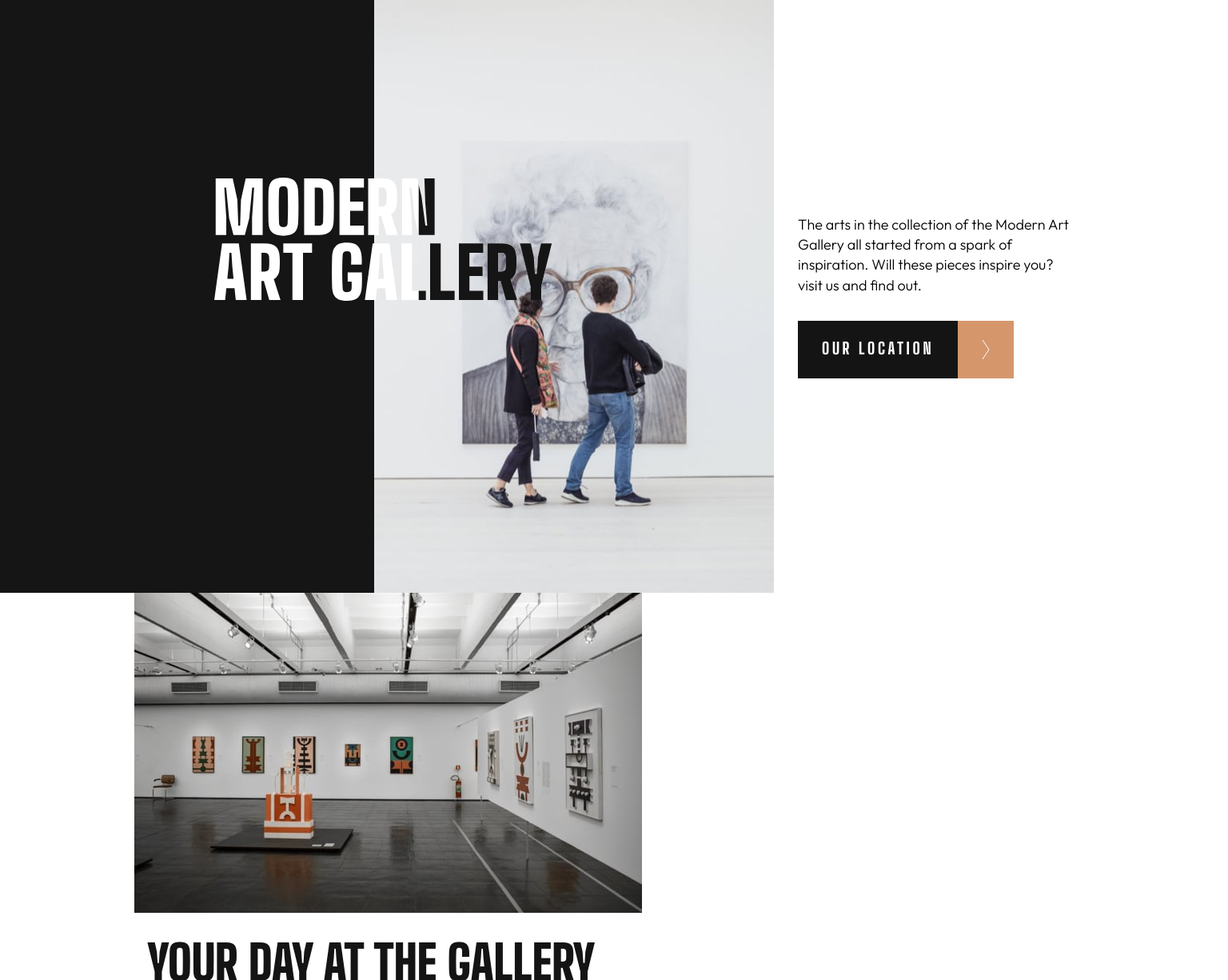
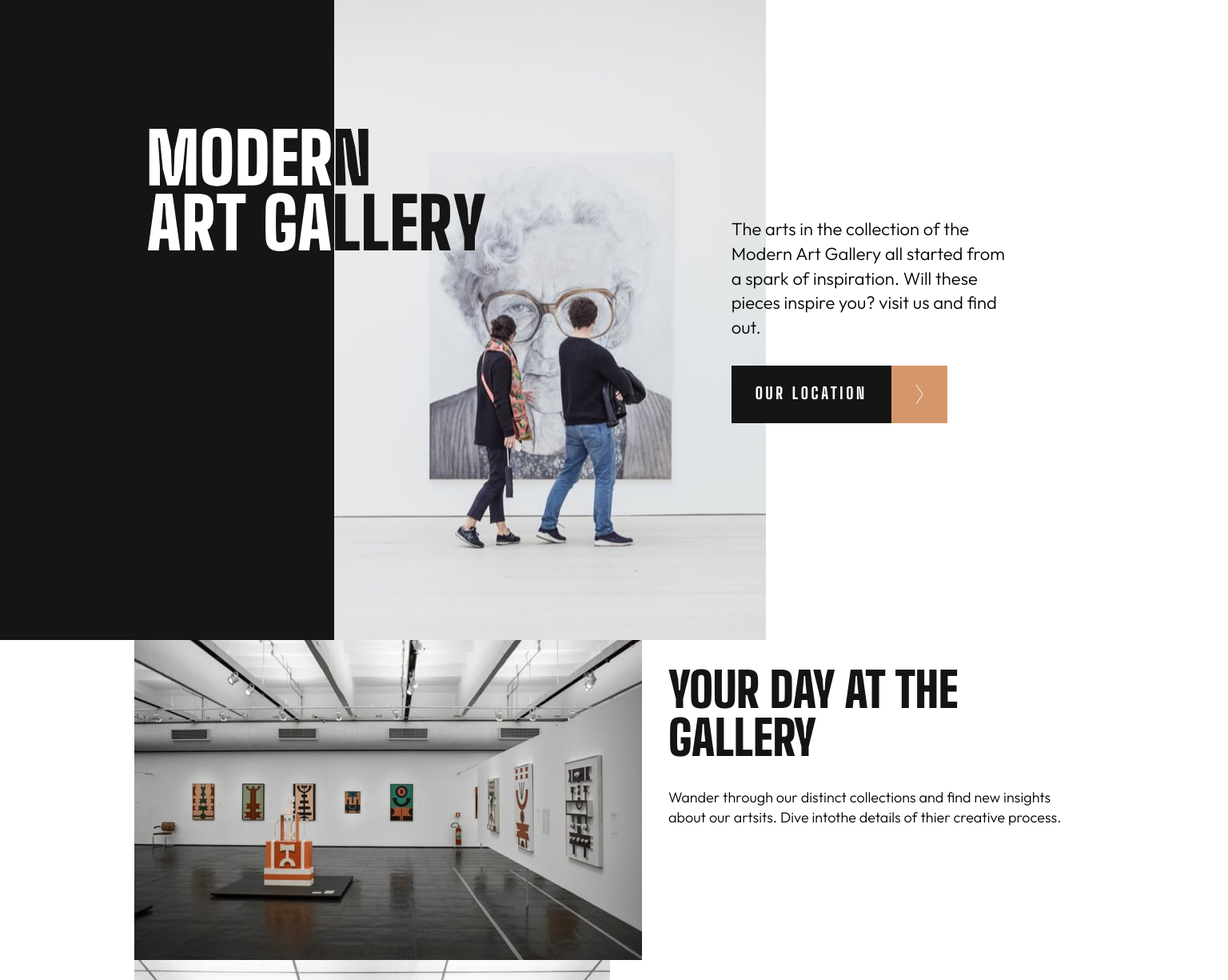
Before and after one commit to cgojk/artgallery, a React (Vite) app: page / in a window 1536 px wide. Shown: the top 1225 px of the page at 80% size. Built offline with nearby package versions, Linux system fonts and the light colour scheme.

Commit message:
finalizing the hero queries

```diff
--- a/src/styles/_queries.scss
+++ b/src/styles/_queries.scss
@@ -10,11 +10,15 @@
 
 
     .hero{
-display:grid;
-grid-template-columns: repeat(12, minmax(0, 1fr));
+      display:grid;
+     min-height: 100svh;
+     height:100svh;
+
+     grid-template-columns: repeat(12, minmax(0, 1fr));
 
 
     .container__image{
+
         aspect-ratio: unset;
         grid-column: 1 / 7;
         grid-row: 1;
@@ -29,6 +33,7 @@ grid-template-columns: repeat(12, minmax(0, 1fr));
         }
     }
     .container__info{
+
         grid-column: 6/13;
         grid-row: 1;
         z-index:1;
@@ -48,7 +53,16 @@ grid-template-columns: repeat(12, minmax(0, 1fr));
     }
 }
 
+
+// =====info section==============================
+// ===============================================
 .info{
+
+    .container__image--info{
+        display:flex;
+        flex-direction:row;
+        gap:var(--space-5);
+    }
     .image__container{
         aspect-ratio: unset;
 
@@ -138,7 +152,7 @@ grid-template-columns: repeat(12, minmax(0, 1fr));
 
   // TEXT RIGHT
   .container__info {
-    grid-column: 9 / 13;
+    grid-column: 8/ 13;
     grid-row: 1;
 
     display: flex;
@@ -152,6 +166,7 @@ grid-template-columns: repeat(12, minmax(0, 1fr));
         z-index:3;
         left:8.333%;
         top:30%;
+
 
     .logo__light{
             display:block;
@@ -168,10 +183,42 @@ grid-template-columns: repeat(12, minmax(0, 1fr));
              width: 100%;
              height: clamp(108px, 10vw, 172px);
              max-width: 450px;
+            //  clip-path:inset(0 0 0 clamp(60%, 65%, 70%));
              clip-path: inset(0 0 0 60%);
              inset:0;
         }
+
+  }
+  .info-button{
+    .hero__description{
+        font:var(--font-5);
+        letter-spacing: var(--font-5-letter-spacing);
+
+    }
   }
 }
 }
 }
+
+
+
+
+
+
+
+@media only screen and (min-width: 1400px) {
+
+    .hero {
+        max-width: 1400px;
+
+        .container__info{
+
+            .title__container--info{
+                top:20%;
+                .logo__dark{
+                     clip-path: inset(0 0 0 55%);
+                }
+            }
+        }
+    }
+}
```
